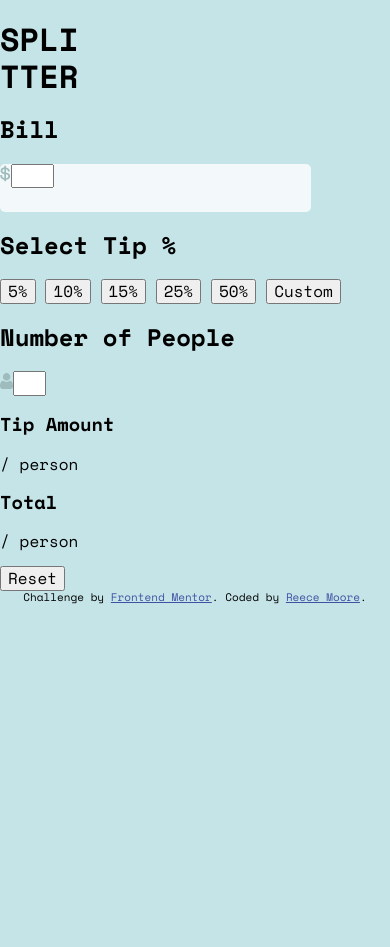
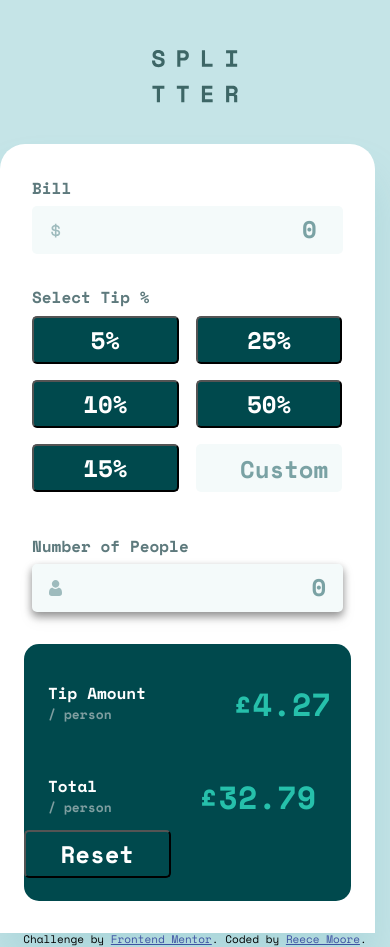
Before and after one commit to Glamoore/Tip-calculator-app, a plain HTML site: page index.html in a window 390 px wide. Before the commit the page ends 865 px from the top, so only its background shows below. Drawn offline with nearby package versions, Linux system fonts and the light colour scheme.

Commit message:
Completed the Javascript and started working on the mobile styles.

```diff
--- a/index.html
+++ b/index.html
@@ -1,69 +1,121 @@
 <!DOCTYPE html>
 <html lang="en">
   <head>
-  <meta charset="UTF-8">
-  <meta name="viewport" content="width=device-width, initial-scale=1.0">
+    <meta charset="UTF-8" />
+    <meta name="viewport" content="width=device-width, initial-scale=1.0" />
 
-  <link rel="icon" type="image/png" sizes="32x32" href="./images/favicon-32x32.png">
+    <link
+      rel="icon"
+      type="image/png"
+      sizes="32x32"
+      href="./images/favicon-32x32.png"
+    />
 
     <title>Tip calculator app</title>
 
     <!-- Styles -->
-  <link rel="stylesheet" href="/styles/normalize.css">
-  <link rel="stylesheet" href="/styles/styles.css">
-  <link rel="preconnect" href="https://fonts.googleapis.com">
-  <link rel="preconnect" href="https://fonts.gstatic.com" crossorigin>
-  <link href="https://fonts.googleapis.com/css2?family=Space+Mono:wght@400;700&display=swap" rel="stylesheet">
+    <link rel="stylesheet" href="/styles/normalize.css" />
+    <link rel="stylesheet" href="/styles/styles.css" />
+    <link rel="preconnect" href="https://fonts.googleapis.com" />
+    <link rel="preconnect" href="https://fonts.gstatic.com" crossorigin />
+    <link
+      href="https://fonts.googleapis.com/css2?family=Space+Mono:wght@400;700&display=swap"
+      rel="stylesheet"
+    />
+
+    <!-- JS -->
+    <script src="/scripts/main.js"></script>
   </head>
 
   <body>
-
     <header>
-    <h1 class="main-header">SPLI<br>TTER</h1>
+      <img class="header-logo" src="./images/logo.svg" alt="logo" />
     </header>
 
     <main>
-
-    <section>
-      <h2>Bill</h2>
-      <div class="bill-input"><img src="/images/icon-dollar.svg" alt="dollar"><input type="number" id="bill_amount" name="bill_amount" min="1" max="10"></div>
+      <section class="bill-section">
+        <h2 class="bill-heading">Bill</h2>
+        <div class="bill_amount">
+          <img
+            src="/images/icon-dollar.svg"
+            alt="dollar"
+            class="bill-img"
+          /><input
+            type="number"
+            id="bill_amount"
+            name="bill_amount"
+            class="user-bill-input"
+            placeholder="0"
+          />
+        </div>
       </section>
 
-    <section>
-      <h2>Select Tip %</h2>
-      <button>5%</button>
-      <button>10%</button>
-      <button>15%</button>
-      <button>25%</button>
-      <button>50%</button>
-      <button>Custom</button>
+      <section class="tip-section">
+        <h2 class="tip-heading">Select Tip %</h2>
+        <div class="tip-selection">
+          <button id="5" onclick="totalPerPerson5()">5%</button>
+          <button id="10" onclick="totalPerPerson10()">10%</button>
+          <button id="15" onclick="totalPerPerson15()">15%</button>
+          <button id="25" onclick="totalPerPerson25()">25%</button>
+          <button id="50" onclick="totalPerPerson50()">50%</button>
+          <div class="custom_input">
+            <input
+              type="number"
+              id="custom_input"
+              name="custom_input"
+              placeholder="Custom"
+              class="user-custom-tip-input"
+              onclick="totalPerPersonCustom()"
+            />
+          </div>
+        </div>
       </section>
 
-    <section>
-      <h2>Number of People</h2>
-      <div><img src="/images/icon-person.svg" alt="dollar"><input type="number" id="numberOfPeople" name="numberOfPeople" min="1" max="6"></div>
+      <section class="numberOfPeople-section">
+        <h2 class="numberOfPeople-header">Number of People</h2>
+        <div class="bill_amount numberOfPeople-amount">
+          <img
+            src="/images/icon-person.svg"
+            alt="dollar"
+            class="numberOfPeople-img"
+          /><input
+            type="number"
+            id="numberOfPeople"
+            name="numberOfPeople"
+            placeholder="0"
+            class="user-bill-input numberOfPeople-input"
+          />
+        </div>
       </section>
 
-    <section>
-      <h3>Tip Amount</h3>
-      <p>/ person</p>
-    </section>
+      <section class="calc-results">
+        <div class="tipAmount-result">
+          <div class="tipAmount-result-heading">
+            <h3 class="calc-results-heading">Tip Amount</h3>
+            <p class="calc-results-text">/ person</p>
+          </div>
+          <span id="tipPerPerson" class="tipPerPerson">£4.27</span>
+        </div>
 
-    <section>
-      <h3>Total</h3>
-      <p>/ person</p>
-    </section>
+        <div class="totalAmount-result tipAmount-result">
+          <div class="tipAmount-result">
+           <div class="tipAmount-result-heading">
+              <h3 class="calc-results-heading">Total</h3>
+              <p class="calc-results-text">/ person</p>
+           </div>
+          </div>
+          <span id="totalPerPerson" class="tipPerPerson">£32.79</span>
+        </div>
 
-    <section>
         <button>Reset</button>
       </section>
-
     </main>
 
     <footer class="attribution">
-    Challenge by <a href="https://www.frontendmentor.io?ref=challenge" target="_blank">Frontend Mentor</a>.
-    Coded by <a href="#">Reece Moore</a>.
+      Challenge by
+      <a href="https://www.frontendmentor.io?ref=challenge" target="_blank"
+        >Frontend Mentor</a
+      >. Coded by <a href="#">Reece Moore</a>.
     </footer>
-
   </body>
 </html>
--- /dev/null
+++ b/scripts/main.js
@@ -0,0 +1,106 @@
+// Global Variables
+let billInput;
+let splitBy;
+let customTip;
+let customTipInput;
+let customTipPercentage;
+
+// 5% tip
+function totalPerPerson5() {
+  billInput = document.getElementById("bill_amount").value;
+  splitBy = Number(document.getElementById("numberOfPeople").value);
+
+  let totalBill = billInput;
+  let tipAmountPerPerson = (billInput * 0.05) / splitBy;
+  let totalTip = billInput * 0.05;
+  let totalCostWithTip = totalTip + Number(totalBill);
+  let totalCostPerPerson = totalCostWithTip / splitBy;
+
+  document.getElementById("tipPerPerson").innerHTML = tipAmountPerPerson;
+
+  document.getElementById("totalPerPerson").innerHTML = totalCostPerPerson;
+}
+
+// 10% tip
+function totalPerPerson10() {
+  billInput = document.getElementById("bill_amount").value;
+  splitBy = Number(document.getElementById("numberOfPeople").value);
+
+  let totalBill = billInput;
+  let tipAmountPerPerson = (billInput * 0.1) / splitBy;
+  let totalTip = billInput * 0.1;
+  let totalCostWithTip = totalTip + Number(totalBill);
+  let totalCostPerPerson = totalCostWithTip / splitBy;
+
+  document.getElementById("tipPerPerson").innerHTML = tipAmountPerPerson;
+
+  document.getElementById("totalPerPerson").innerHTML = totalCostPerPerson;
+}
+
+// 15% tip
+function totalPerPerson15() {
+  billInput = document.getElementById("bill_amount").value;
+  splitBy = Number(document.getElementById("numberOfPeople").value);
+
+  let totalBill = billInput;
+  let tipAmountPerPerson = (billInput * 0.15) / splitBy;
+  let totalTip = billInput * 0.15;
+  let totalCostWithTip = totalTip + Number(totalBill);
+  let totalCostPerPerson = totalCostWithTip / splitBy;
+
+  document.getElementById("tipPerPerson").innerHTML = tipAmountPerPerson;
+
+  document.getElementById("totalPerPerson").innerHTML = totalCostPerPerson;
+}
+
+// 25% tip
+function totalPerPerson25() {
+  billInput = document.getElementById("bill_amount").value;
+  splitBy = Number(document.getElementById("numberOfPeople").value);
+
+  let totalBill = billInput;
+  let tipAmountPerPerson = (billInput * 0.25) / splitBy;
+  let totalTip = billInput * 0.25;
+  let totalCostWithTip = totalTip + Number(totalBill);
+  let totalCostPerPerson = totalCostWithTip / splitBy;
+
+  document.getElementById("tipPerPerson").innerHTML = tipAmountPerPerson;
+
+  document.getElementById("totalPerPerson").innerHTML = totalCostPerPerson;
+}
+
+// 50% tip
+function totalPerPerson50() {
+  billInput = document.getElementById("bill_amount").value;
+  splitBy = Number(document.getElementById("numberOfPeople").value);
+
+  let totalBill = billInput;
+  let tipAmountPerPerson = (billInput * 0.5) / splitBy;
+  let totalTip = billInput * 0.5;
+  let totalCostWithTip = totalTip + Number(totalBill);
+  let totalCostPerPerson = totalCostWithTip / splitBy;
+
+  document.getElementById("tipPerPerson").innerHTML = tipAmountPerPerson;
+
+  document.getElementById("totalPerPerson").innerHTML = totalCostPerPerson;
+}
+
+// custom% tip
+function totalPerPersonCustom() {
+  billInput = document.getElementById("bill_amount").value;
+  splitBy = Number(document.getElementById("numberOfPeople").value);
+  customTipInput = document.getElementById("custom_input").value;
+  customTipPercentage = customTipInput / 100;
+
+  let totalBill = billInput;
+  let tipAmountPerPerson = (billInput * customTipPercentage) / splitBy;
+  let totalTip = billInput * customTipPercentage;
+  let totalCostWithTip = totalTip + Number(totalBill);
+  let totalCostPerPerson = totalCostWithTip / splitBy;
+
+  document.getElementById("tipPerPerson").innerHTML = tipAmountPerPerson;
+
+  document.getElementById("totalPerPerson").innerHTML = totalCostPerPerson;
+
+  console.log("custom tip input", customTipPercentage);
+}
--- a/styles/styles.css
+++ b/styles/styles.css
@@ -3,13 +3,6 @@ body {
   font-size: 16px;
   background-color: #c5e4e7;
   font-family: "Space Mono", monospace;
-}
-
-.bill-input {
-  background-color: #f3f9fa;
-  width: 311px;
-  height: 48px;
-  border-radius: 5px;
 }
 
 .attribution {
@@ -20,3 +13,228 @@ body {
 .attribution a {
   color: hsl(228, 45%, 44%);
 }
+
+::placeholder {
+  color: hsla(183, 100%, 15%, 0.5);
+}
+
+input::-webkit-outer-spin-button,
+input::-webkit-inner-spin-button {
+  -webkit-appearance: none;
+  margin: 0;
+}
+
+/* HEADINGS */
+
+header {
+  display: flex;
+  justify-content: center;
+  padding-top: 50px;
+  margin-bottom: 40.86px;
+}
+
+.header-logo {
+  width: 86.66px;
+  height: 53.14px;
+}
+
+.bill-heading,
+.tip-heading,
+.numberOfPeople-header {
+  font-size: 16px;
+  font-weight: 700px;
+  line-height: 24px;
+  color: hsla(186, 14%, 43%, 1);
+  padding-bottom: 6px;
+  margin: 0px;
+}
+
+/* CALC BODY */
+
+main {
+  background-color: hsl(0, 0%, 100%);
+  border-radius: 25px 25px 0px 0px;
+  max-width: 375px;
+  height: 789px;
+  box-shadow: 0px 32px 43px rgba(79, 166, 175, 0.200735);
+  display: flex;
+  flex-direction: column;
+}
+
+/* BILL SECTION */
+
+.bill-section {
+  max-width: 311px;
+  max-height: 78px;
+  padding: 32px 32px 0 32px;
+  /* border: 1px solid blue; */
+}
+
+.bill_amount {
+  min-width: 311px;
+  min-height: 48px;
+  border-radius: 5px;
+  background-color: hsla(185, 38%, 97%, 1);
+}
+
+.bill-img {
+  display: inline;
+  min-width: 9.84px;
+  height: 15.46px;
+  padding-top: 16.87px;
+  padding-left: 19.26px;
+}
+
+.user-bill-input {
+  background-color: hsla(185, 38%, 97%, 1);
+  width: 106.4px;
+  height: 36px;
+  color: hsla(183, 100%, 15%, 1);
+  font-weight: 700;
+  font-size: 24px;
+  line-height: 36px;
+  text-align: right;
+  margin-left: 147px;
+  margin-right: 17.48px;
+  border: 0px solid;
+}
+
+/* TIP SECTION */
+
+.tip-section {
+  width: 311px;
+  height: 216px;
+  margin-left: 32px;
+  margin-right: 32px;
+  margin-top: 32px;
+}
+
+.tip-heading {
+  line-height: 23.7px;
+}
+
+.tip-selection {
+  display: flex;
+  flex-direction: column;
+  flex-wrap: wrap;
+  height: 176px;
+  column-gap: 16.56px;
+  row-gap: 16px;
+}
+
+button {
+  width: 146.63px;
+  height: 48px;
+  border-radius: 5px;
+  background-color: hsla(183, 100%, 15%, 1);
+  color: hsla(0, 0%, 100%, 1);
+  font-weight: 700;
+  font-size: 24px;
+  line-height: 36px;
+}
+
+button:active {
+  background-color: hsla(172, 67%, 45%, 1);
+  color: hsla(183, 100%, 15%, 1);
+}
+
+.custom_input {
+  width: 146.63px;
+  height: 48px;
+  border-radius: 5px;
+  background-color: hsla(185, 38%, 97%, 1);
+}
+
+.user-custom-tip-input {
+  width: 111.49px;
+  height: 36px;
+  text-align: right;
+  font-weight: 700;
+  color: hsla(183, 100%, 15%, 1);
+  font-size: 24px;
+  line-height: 36px;
+  margin: 6px 17.33px 6px 19px;
+  background-color: hsla(185, 38%, 97%, 1);
+  border: 0px solid;
+}
+
+/* NUMBER OF PEOPLE SECTION */
+
+.numberOfPeople-section {
+  width: 311px;
+  height: 78px;
+  margin: 32px;
+}
+
+.numberOfPeople-header {
+  line-height: 24px;
+}
+
+.numberOfPeople-img {
+  width: 13px;
+  height: 16px;
+  margin-left: 17px;
+  margin-top: 16px;
+}
+.numberOfPeople-input {
+  width: 72.28px;
+  height: 36px;
+  font-size: 24px;
+  margin-left: 190px;
+  margin-right: 0;
+}
+
+.numberOfPeople-amount {
+  filter: drop-shadow(0px 4px 4px rgba(0, 0, 0, 0.25))
+    drop-shadow(0px 4px 4px rgba(0, 0, 0, 0.25));
+}
+
+/* CALC RESULTS */
+
+.calc-results {
+  display: flex;
+  flex-direction: column;
+  background-color: hsla(183, 100%, 15%, 1);
+  height: 257px;
+  width: 327px;
+  border-radius: 15px;
+  margin: 0px 24px;
+}
+
+.calc-results-heading {
+  font-weight: 700;
+  font-size: 16px;
+  line-height: 24px;
+  color: hsla(0, 0%, 100%, 1);
+  margin-left: 24px;
+  margin-bottom: 0px;
+  margin-top: 0px;
+}
+
+.calc-results-text {
+  font-weight: 700;
+  font-size: 13px;
+  line-height: 19px;
+  color: hsla(183, 15%, 56%, 1);
+  margin-left: 24px;
+  margin-top: 0px;
+}
+
+.tipPerPerson {
+  color: hsla(172, 67%, 45%, 1);
+  font-size: 32px;
+  font-weight: 700;
+  line-height: 47px;
+  text-align: right;
+  padding-top: 37px;
+  height: 47px;
+}
+
+.tipAmount-result-heading {
+  margin-right: 87px;
+  padding-top: 37px;
+}
+
+.tipAmount-result {
+  display: flex;
+}
```
Also changed, not shown: styles/normalize.css. Lines whose indentation alone changed are shown as unchanged.
